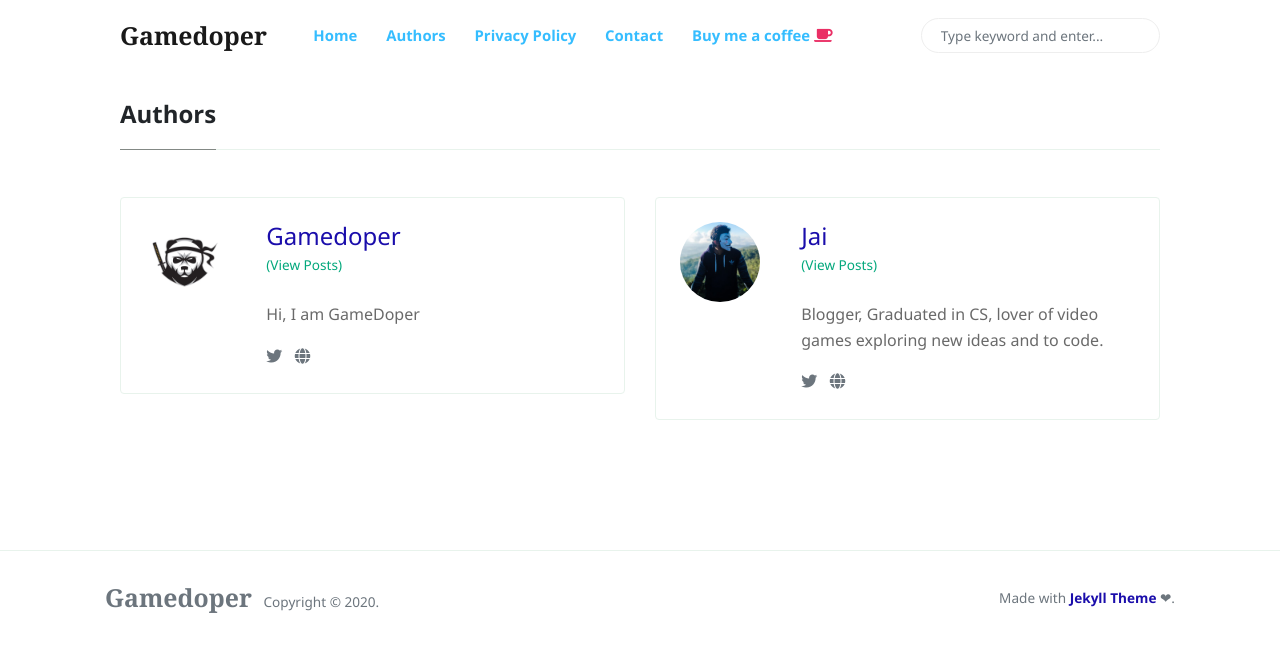
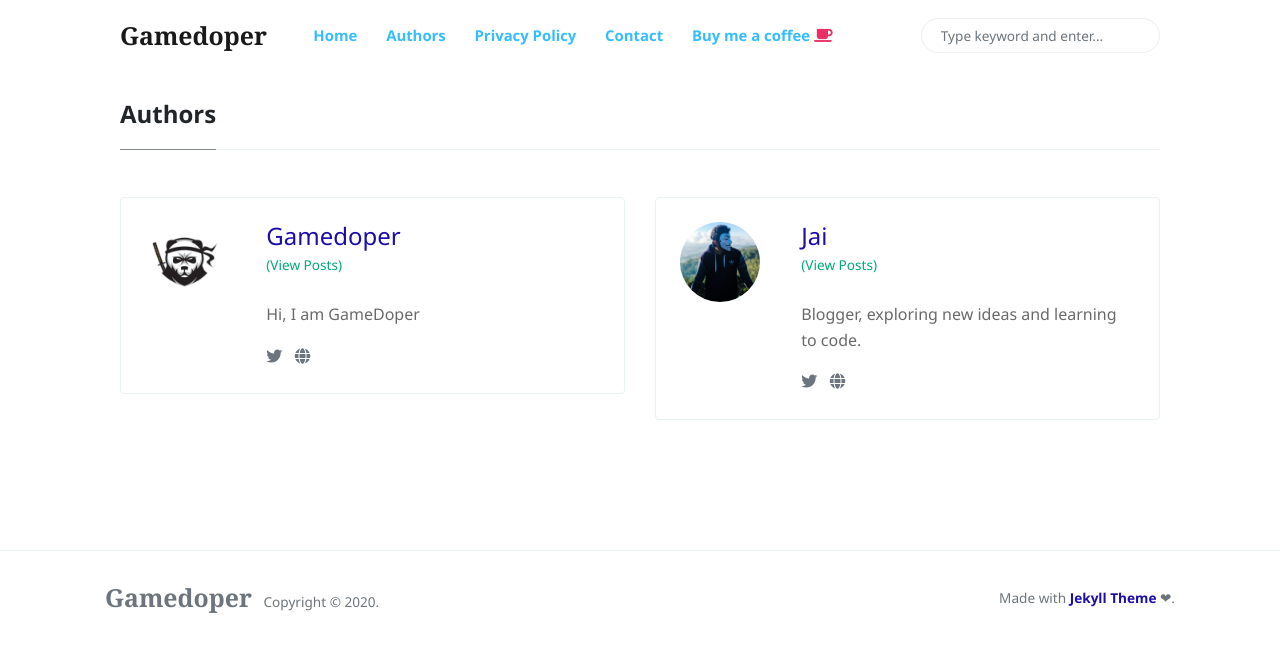
Before and after one commit to Gamedoper/Gamedoperarchives.github.io, a Jekyll site: the page built from _pages/authors-list.html, in a window 1280 px wide. Shown: the top 652 px of the page. Built offline with Jekyll 4.4.1, drawn with Linux system fonts in a browser that asks for light colours; nearby versions of some CDN libraries; comment, search, counter and statistics services are not loaded.

Commit message:
Update _config.yml

```diff
--- a/_config.yml
+++ b/_config.yml
@@ -34,7 +34,7 @@ authors:
       name:           Jai
       site:
       avatar:         assets/images/avatar2.jpg
-      bio:            "Blogger, Graduated in CS, lover of video games exploring new ideas and to code."
+      bio:            "Blogger, exploring new ideas and learning to code."
       email:
       twitter:        https://twitter.com/jaiprince17
 
```
